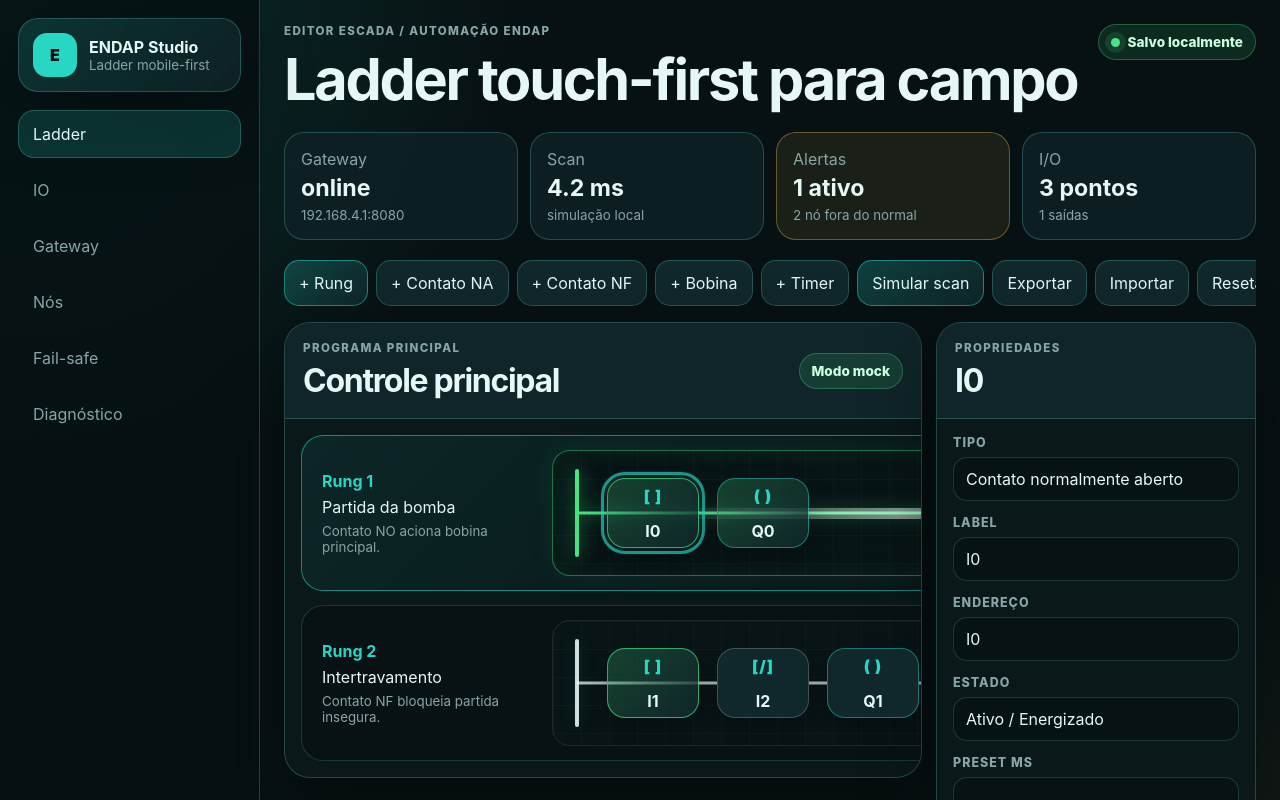
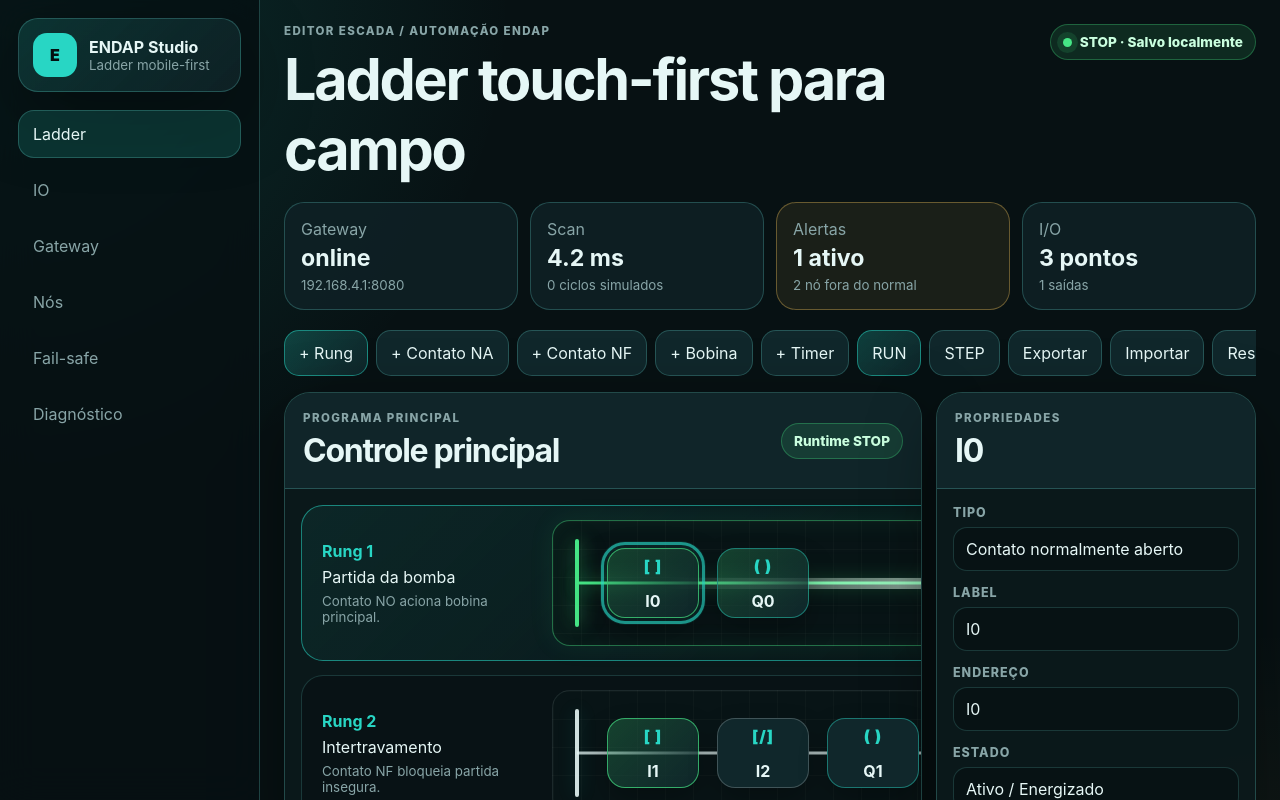
Before and after one commit to mateusrossi-jpg/endap-studio, a React (Vite) app: page / in a window 1280 px wide. Shown: the top 800 px of the page. Built offline with nearby package versions, Linux system fonts and the light colour scheme.

Commit message:
feat: create endap studio web pwa shell

```diff
--- a/src/App.tsx
+++ b/src/App.tsx
@@ -10,6 +10,8 @@
 import { EndapLadderBlock, EndapLadderBlockKind, EndapProject } from './types/endap';
 
 const navItems = ['Ladder', 'IO', 'Gateway', 'Nós', 'Fail-safe', 'Diagnóstico'];
+
+type RuntimeMode = 'STOP' | 'RUN';
 
 function blockClass(block: EndapLadderBlock, selected: boolean) {
   const cssKind = block.kind.replace('timer-', 'timer-');
@@ -93,6 +95,8 @@
   const [selectedBlockId, setSelectedBlockId] = useState<string | null>(null);
   const [selectedRungId, setSelectedRungId] = useState<string | null>(null);
   const [storageStatus, setStorageStatus] = useState('Carregando projeto local...');
+  const [runtimeMode, setRuntimeMode] = useState<RuntimeMode>('STOP');
+  const [scanCount, setScanCount] = useState(0);
   const fileInputRef = useRef<HTMLInputElement | null>(null);
 
   useEffect(() => {
@@ -117,8 +121,17 @@
   useEffect(() => {
     if (!project) return;
     saveProjectToStorage(project);
-    setStorageStatus('Salvo localmente');
-  }, [project]);
+    setStorageStatus(runtimeMode === 'RUN' ? 'RUN ativo — salvando localmente' : 'Salvo localmente');
+  }, [project, runtimeMode]);
+
+  useEffect(() => {
+    if (runtimeMode !== 'RUN') return;
+    const interval = window.setInterval(() => {
+      runScanSimulation('auto');
+    }, 600);
+
+    return () => window.clearInterval(interval);
+  }, [runtimeMode]);
 
   const selectedBlock = useMemo(() => {
     if (!project || !selectedBlockId) return null;
@@ -234,7 +247,7 @@
     });
   }
 
-  function runScanSimulation() {
+  function runScanSimulation(mode: 'manual' | 'auto' = 'manual') {
     setProject((currentProject) => {
       if (!currentProject) return currentProject;
       const simulatedRungs = currentProject.ladderProgram.rungs.map((rung) => ({
@@ -252,10 +265,13 @@
         }
       };
     });
-    setStorageStatus('Scan simulado executado');
+    setScanCount((current) => current + 1);
+    setStorageStatus(mode === 'auto' ? 'RUN executando scans' : 'STEP executado');
   }
 
   function resetProject() {
+    setRuntimeMode('STOP');
+    setScanCount(0);
     clearStoredProject();
     getMockProject().then((loadedProject) => {
       const refreshedProject = { ...loadedProject, updatedAt: new Date().toISOString() };
@@ -272,6 +288,7 @@
 
     try {
       const importedProject = await importProjectFromFile(file);
+      setRuntimeMode('STOP');
       setProject({ ...importedProject, updatedAt: new Date().toISOString() });
       setSelectedRungId(importedProject.ladderProgram.rungs[0]?.id ?? null);
       setSelectedBlockId(importedProject.ladderProgram.rungs[0]?.blocks[0]?.id ?? null);
@@ -333,9 +350,9 @@
             <p className="eyebrow">Editor Escada / Automação ENDAP</p>
             <h1>Ladder touch-first para campo</h1>
           </div>
-          <div className="connection-pill">
+          <div className={`connection-pill ${runtimeMode === 'RUN' ? 'runtime-run' : ''}`}>
             <span className="pulse" />
-            {storageStatus}
+            {runtimeMode} · {storageStatus}
           </div>
         </header>
 
@@ -348,7 +365,7 @@
           <article className="metric-card">
             <span>Scan</span>
             <strong>{project.ladderProgram.scanTimeMs} ms</strong>
-            <small>simulação local</small>
+            <small>{scanCount} ciclos simulados</small>
           </article>
           <article className="metric-card warning">
             <span>Alertas</span>
@@ -368,7 +385,10 @@
           <button type="button" onClick={() => addBlock('contact-nc')}>+ Contato NF</button>
           <button type="button" onClick={() => addBlock('coil')}>+ Bobina</button>
           <button type="button" onClick={() => addBlock('timer-ton')}>+ Timer</button>
-          <button type="button" onClick={runScanSimulation}>Simular scan</button>
+          <button type="button" onClick={() => setRuntimeMode((current) => (current === 'RUN' ? 'STOP' : 'RUN'))}>
+            {runtimeMode === 'RUN' ? 'STOP' : 'RUN'}
+          </button>
+          <button type="button" onClick={() => runScanSimulation('manual')}>STEP</button>
           <button type="button" onClick={() => downloadProjectBackup(project)}>Exportar</button>
           <button type="button" onClick={() => fileInputRef.current?.click()}>Importar</button>
           <button type="button" onClick={resetProject}>Resetar</button>
@@ -382,7 +402,7 @@
                 <p className="eyebrow">Programa principal</p>
                 <h2>{project.ladderProgram.name}</h2>
               </div>
-              <span className="status-badge">Modo {project.ladderProgram.mode}</span>
+              <span className={`status-badge ${runtimeMode === 'RUN' ? 'runtime-run' : ''}`}>Runtime {runtimeMode}</span>
             </div>
 
             <div className="rung-list">
```
